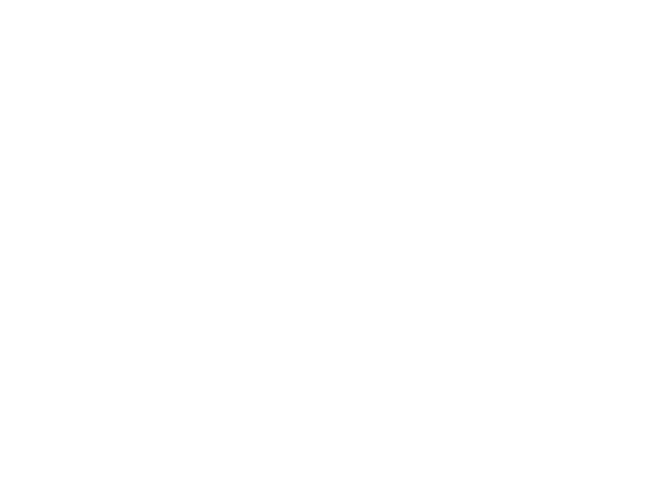
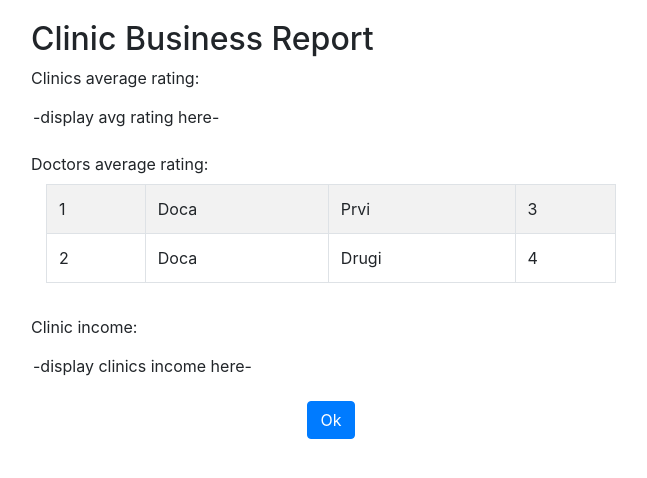
Before and after one commit to mitosHermanos/Centro_clinico_front, a React (Create React App) app: page /viewBusinessReport in a window 1280 px wide. Shown: the top 478 px of the page, without its empty margins (309-956 px from the left). Built offline with nearby package versions, Linux system fonts and the light colour scheme.

Commit message:
Designed business report page

```diff
--- a/src/App.js
+++ b/src/App.js
@@ -9,6 +9,7 @@
 import CCPerson from './components/CCPerson.js';
 import EditClinicProfile from './components/EditClinicProfile.js';
 import EditClinicAdminProfile from './components/EditClinicAdminProfile.js';
+import ViewBusinessReportPage from './components/ViewBusinessReportPage.js';
 
 function App() {
   return (
@@ -19,6 +20,7 @@
       <Route path="/clinicCentAdmin" component={CCPerson}/>
       <Route path="/editClinicProfile" component={EditClinicProfile}/>
       <Route path="/editClinicAdminProfile" component={EditClinicAdminProfile} />
+      <Route path="/viewBusinessReport" component={ViewBusinessReportPage}/>
     </div>
   );
 }
--- /dev/null
+++ b/src/components/DoctorsAverageRatingTable.js
@@ -0,0 +1,41 @@
+import React, {Component} from 'react';
+import {Container, Form, Col, Button, Table} from 'react-bootstrap';
+
+class DoctorsAverageRatingTable extends Component{
+
+    constructor(props) {
+        super(props);
+        console.log(this.props)
+    }
+
+    renderTableData() {
+        return this.props.docrating.map((docrating, index) => {
+           const { id, name, surname, avgrating} = docrating //destructuring
+           return (
+              <tr key={id}>
+                 <td>{id}</td>
+                 <td>{name}</td>
+                 <td>{surname}</td>
+                 <td>{avgrating}</td>
+              </tr>
+           )
+        })
+    }
+    render(){
+    return (
+         <Container>
+            <div>
+               <Table  striped bordered hover id='docrating'>
+                 <tbody>
+                    {this.renderTableData()}
+                 </tbody>
+               </Table>
+            </div>
+        </Container>
+     )
+    }
+}
+
+
+
+export default DoctorsAverageRatingTable;
--- /dev/null
+++ b/src/components/ViewBusinessReportPage.js
@@ -0,0 +1,61 @@
+import React, {Component} from 'react';
+import {Container, Form, Col, Button} from 'react-bootstrap'
+import DoctorsAverageRatingTable from './DoctorsAverageRatingTable.js'
+
+
+class ViewBusinessReportPage extends Component{
+    constructor(props){
+        super(props)
+        this.state = {
+            docrating :[
+                {id: 1, name: 'Doca', surname: 'Prvi', avgrating : 3},
+                {id: 2, name: 'Doca', surname: 'Drugi', avgrating : 4}
+            ]
+        }
+    }
+
+    render(){
+        return(
+            <Container>
+                <div className='register-div'>
+                    <h2>Clinic Business Report</h2>
+                    <Form>
+                    <Form.Row>
+                        <Form.Group as={Col} md="12">
+                                <Form.Label>Clinics average rating:</Form.Label>
+                                <Form.Control
+                                    plaintext
+                                    readOnly
+                                    defaultValue="-display avg rating here-"
+                                />
+                            </Form.Group>
+                        </Form.Row>
+                    <Form.Row>
+                        <Form.Group as={Col} md="12">
+                                <Form.Label>Doctors average rating:</Form.Label>
+                                <DoctorsAverageRatingTable docrating={this.state.docrating}/>
+                            </Form.Group>
+                        </Form.Row>
+                    <Form.Row>
+                        <Form.Group as={Col} md="12">
+                            <Form.Label>Clinic income:</Form.Label>
+                            <Form.Control
+                                plaintext
+                                readOnly
+                                defaultValue="-display clinics income here-"
+                            />
+                        </Form.Group>
+
+                    </Form.Row>
+                        <div className="text-center">
+                                <Button variant="primary" type="submit">
+                                    Ok
+                                </Button>
+                        </div>
+                    </Form>
+                </div>
+            </Container>
+        );
+    }
+}
+export default ViewBusinessReportPage;
```
Also changed, not shown: 1 other file (tests, documents, lock files or other folders).
